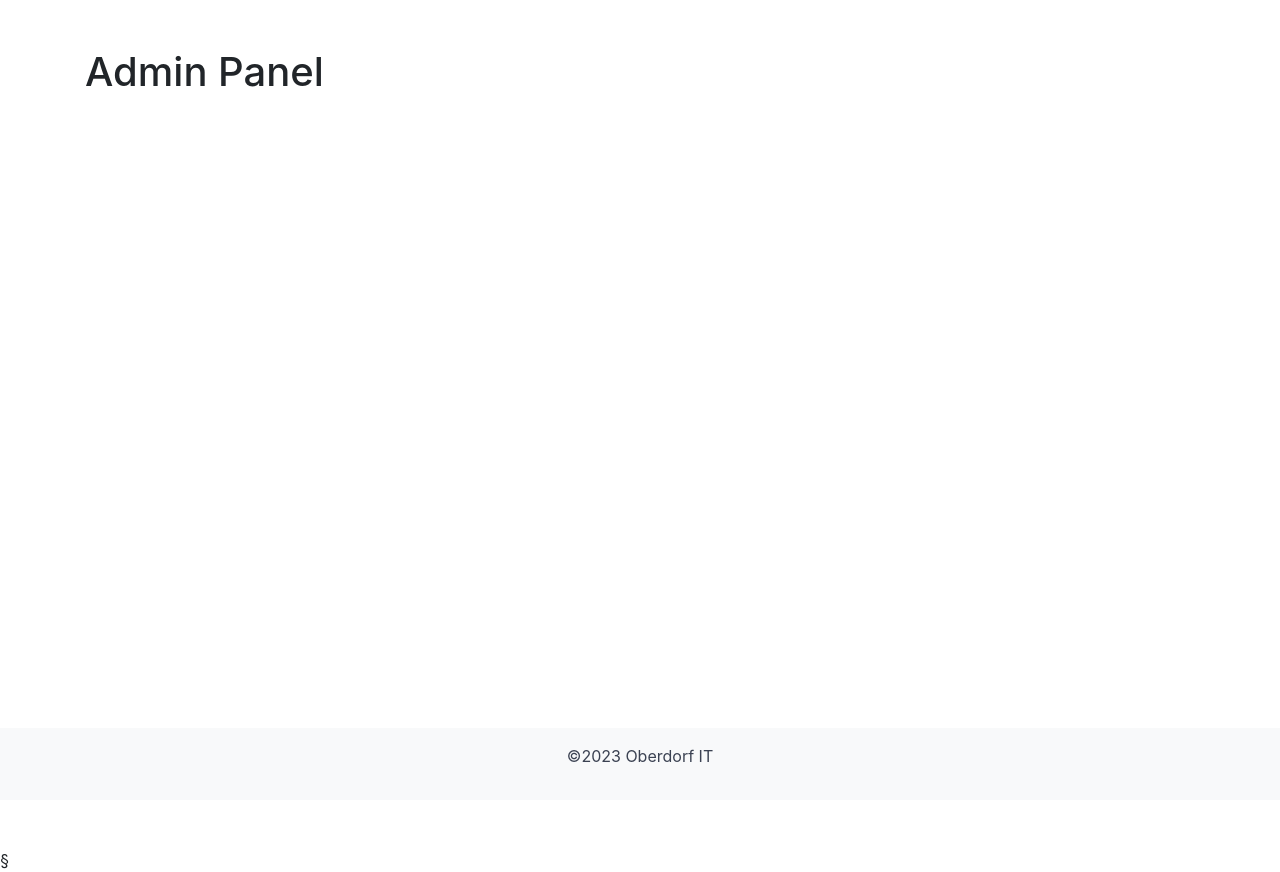
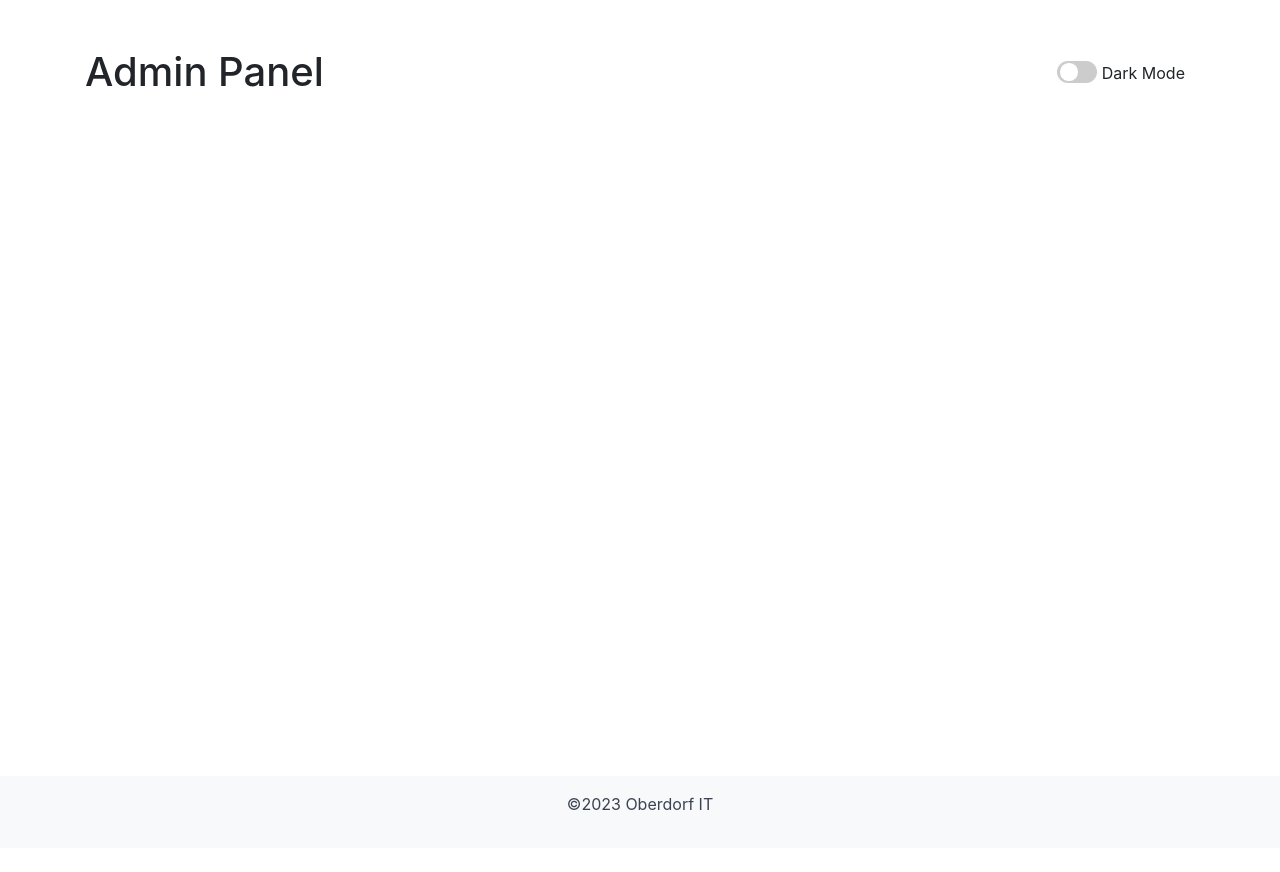
Before and after one commit to iliakalygin/Ticketsystem-Docker, a plain HTML site: page Ticketsystem/container1_html/adminpanel.html in a window 1280 px wide. After the commit the page ends 848 px from the top, so only its background shows below. Drawn offline with nearby package versions, Linux system fonts and the light colour scheme.

Commit message:
Admin Panel & index footer update

```diff
--- a/Ticketsystem/container1_html/adminpanel.html
+++ b/Ticketsystem/container1_html/adminpanel.html
@@ -12,16 +12,25 @@
         <div class="container mt-5">
             <div class="header-container">
                 <h1>Admin Panel</h1>
+                <div>
+                    <label class="switch">
+                        <input type="checkbox" id="darkModeToggle">
+                        <span class="slider round"></span>
+                    </label>
+                    <span class="dark-mode-label">Dark Mode</span>
+                </div>
             </div>
+        </div>
+
+        <footer class="text-black text-center p-3">
+            <p class="footer_text">©2023 Oberdorf IT</p>
+
+        </footer>
         </div>
     </div>
 
 
-    §
-<footer class="text-black text-center p-3">
-    <p class="footer_text">©2023 Oberdorf IT</p>
-</footer>
-</div>
+
 
 <script>
 
@@ -29,7 +38,18 @@
 
 </script>
 
+<script>
+    document.addEventListener("DOMContentLoaded", function() {
+    const darkModeToggle = document.getElementById("darkModeToggle");
 
+    if(darkModeToggle) {
+        darkModeToggle.addEventListener("change", function() {
+            document.body.classList.toggle("dark-mode");
+        });
+    }
+});
+
+</script>
 
 <!-- Add Bootstrap JS and jQuery -->
 <script src="https://ajax.googleapis.com/ajax/libs/jquery/3.5.1/jquery.min.js"></script>
```
Also changed, not shown: Ticketsystem/container1_html/index.html (+1 -0 lines).
